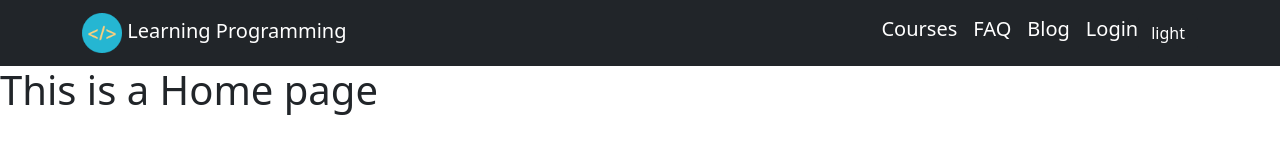
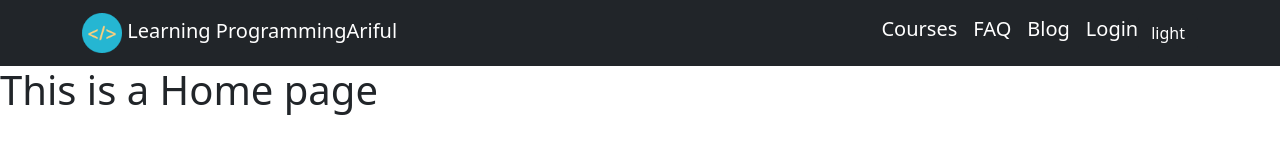
Before and after one commit to Rifazul-Islam/programming-languages, a React (Create React App) app: page / in a window 1280 px wide. Shown: the top 160 px of the page. Built offline with nearby package versions, Linux system fonts and the light colour scheme.

Commit message:
add auth context

```diff
--- a/src/Pages/Shawed/Navber/Navber.js
+++ b/src/Pages/Shawed/Navber/Navber.js
@@ -1,21 +1,24 @@
-import React, {  useState } from 'react';
+import React, {  useContext, useState } from 'react';
 import { Button } from 'react-bootstrap';
 
 import Container from 'react-bootstrap/Container';
 import Nav from 'react-bootstrap/Nav';
 import Navbar from 'react-bootstrap/Navbar';
 import { Link } from 'react-router-dom';
+import { AuthContext } from '../../../router/AuthProvider/AuthProvider';
 
  import imges from '../images/logo.png.png';
 const Navber = () => {
     const [open,setOpen] = useState(false)
-
+    const {user} = useContext(AuthContext)
+       console.log(user)
 
     return (
         <Navbar collapseOnSelect expand="lg" bg="dark" variant="dark">
         <Container>
           <Navbar.Brand href="#home"> <img style={{width:'40px'}} src={imges} alt=''/>   Learning Programming
 
+            {user?.displayName}
           </Navbar.Brand>
 
           <Navbar.Toggle aria-controls="responsive-navbar-nav" />
--- a/src/index.js
+++ b/src/index.js
@@ -4,11 +4,17 @@ import './index.css';
 import 'bootstrap/dist/css/bootstrap.min.css';
 import App from './App';
 import reportWebVitals from './reportWebVitals';
+import AuthProvider from './router/AuthProvider/AuthProvider';
 
 const root = ReactDOM.createRoot(document.getElementById('root'));
 root.render(
   <React.StrictMode>
+    <AuthProvider>
     <App />
+    </AuthProvider>
+
+
+
   </React.StrictMode>
 );
 
--- /dev/null
+++ b/src/router/AuthProvider/AuthProvider.js
@@ -0,0 +1,19 @@
+import React, { createContext } from 'react';
+
+export const AuthContext = createContext()
+
+const AuthProvider = ({children}) => {
+
+     const user = {displayName:'Ariful'}
+
+       const authInfo ={user}
+
+    return (
+
+        <AuthContext.Provider value={authInfo}>
+            {children}
+        </AuthContext.Provider>
+    );
+};
+
+export default AuthProvider;
```
